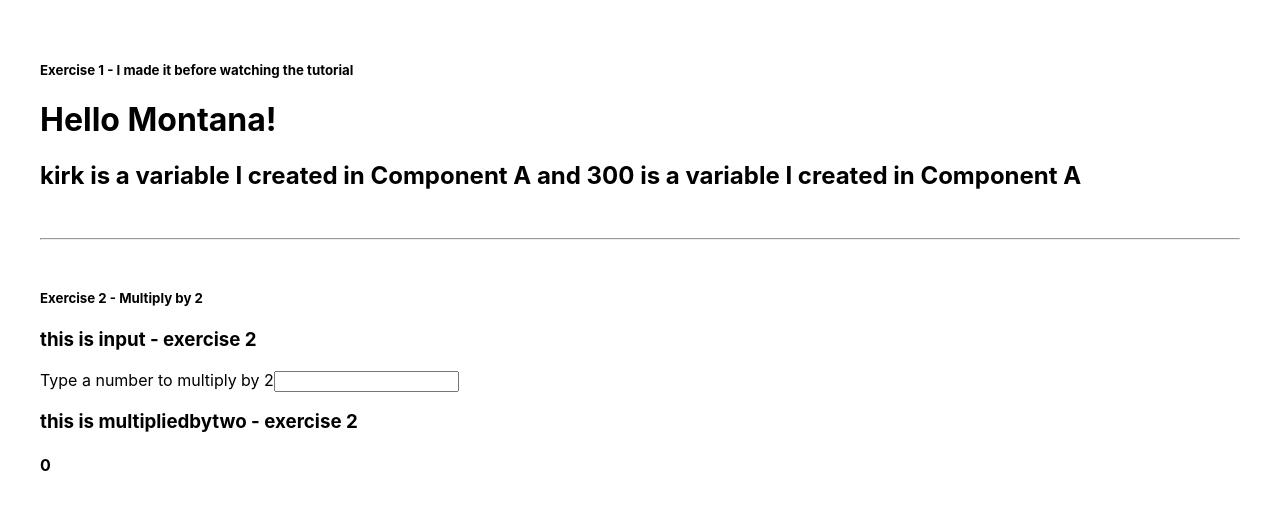
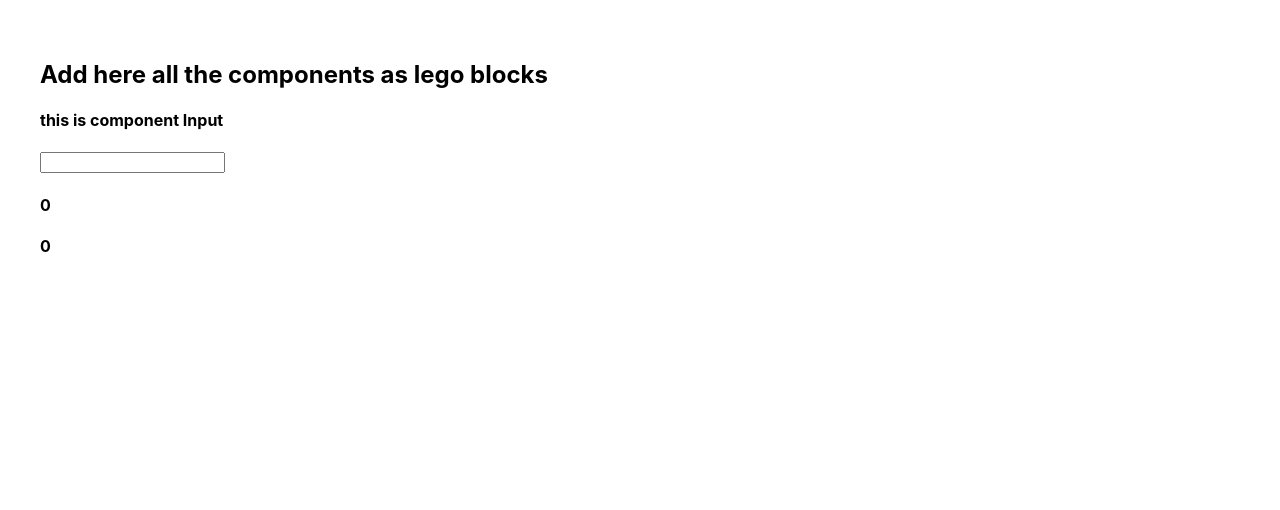
Before and after one commit to React-JS-Folder/react-git-github, a React (Create React App) app: page / in a window 1280 px wide. Shown: the top 510 px of the page. Built offline with nearby package versions, Linux system fonts and the light colour scheme.

Commit message:
Tutorial 14 - video 17 - React State Management - Prop Drilling

```diff
--- a/src/App.jsx
+++ b/src/App.jsx
@@ -1,36 +1,17 @@
 import React from 'react'
 import {useState} from 'react';
-
-import Component_A from './components_exercise1/Component_A.jsx'
-import Input from './Components_exercise2-MultiplyBy2/Input.jsx';
-import MultipliedByTwo from './Components_exercise2-MultiplyBy2/MultipliedByTwo.jsx';
+import CalculationOverview from './components/CalculationOverview';
+import Input from './Input';
 
 export default function App() {
   const [inputValue, setInputValue] = useState(0);
-  const name = "kirk";
-  const id = 300;
-
   return (
     <div>
-      <h5>Exercise 1 - I made it before watching the tutorial</h5>
-      <Component_A name={name} id={id}/>
+      <h2>Add here all the components as lego blocks</h2>
 
-      <br />
-      <hr />
-      <br />
-      <h5>Exercise 2 - Multiply by 2</h5>
 
       <Input setInputValue={setInputValue}/>
-      <MultipliedByTwo inputValue={inputValue}/>
-
-
-
-
-
-
-
-
-
+      <CalculationOverview inputValue={inputValue}/>
 
     </div>
   )
--- a/src/Components_exercise2-MultiplyBy2/Input.jsx
+++ /dev/null
@@ -1,16 +0,0 @@
-import React from 'react'
-
-export default function Input(props) {
-  const {setInputValue} = props;
-
-
-  return (
-    <div>
-      <h3>this is input - exercise 2</h3>
-
-      <label htmlFor="">Type a number to multiply by 2
-        <input type="number" onChange={(e)=> setInputValue(e.target.value)} />
-      </label>
-    </div>
-  )
-}
--- /dev/null
+++ b/src/Input.jsx
@@ -0,0 +1,10 @@
+import React from 'react'
+
+export default function Input({setInputValue}) {
+  return (
+    <div>
+      <h4>this is component Input</h4>
+      <input type="number" onChange={ (e) => setInputValue(e.target.value)} />
+    </div>
+  )
+}
--- /dev/null
+++ b/src/components/CalculationOverview.jsx
@@ -0,0 +1,12 @@
+import React from 'react'
+import MultipliedCalculations from './MultipliedCalculations'
+
+
+export default function CalculationOverview({inputValue}) {
+  return (
+    <div>
+      <h4>{inputValue}</h4>
+      <MultipliedCalculations inputValue={inputValue} />
+    </div>
+  )
+}
--- a/src/Components_exercise2-MultiplyBy2/MultipliedByTwo.jsx
+++ b/src/components/MultipliedByTwo.jsx
@@ -3,9 +3,7 @@ import React from 'react'
 export default function MultipliedByTwo({inputValue}) {
   return (
     <div>
-      <h3>this is multipliedbytwo - exercise 2</h3>
       <h4>{inputValue * 2}</h4>
-
     </div>
   )
 }
--- /dev/null
+++ b/src/components/MultipliedCalculations.jsx
@@ -0,0 +1,12 @@
+import React from 'react'
+import MultipliedByTwo from './MultipliedByTwo'
+
+
+export default function MultipliedCalculations({inputValue}) {
+
+  return (
+    <div>
+      <MultipliedByTwo inputValue={inputValue} />
+    </div>
+  )
+}
--- a/src/components_exercise1/Component_A.jsx
+++ /dev/null
@@ -1,19 +0,0 @@
-import React from 'react'
-
-
-export default function Component_A(props) {
-  const {name, id} = props;
-
-  console.log(props);
-
-
-  return (
-    <div>
-      <h1>Hello Montana!</h1>
-      <h2>
-        {`${name} is a variable I created in Component A and ${id} is a variable I created in Component A`}
-      </h2>
-
-    </div>
-  )
-}
```
Also changed, not shown: src/React State Managment - notes/State Managment - 1. Props.txt (deleted), src/React State Managment - notes/State Managment - 2. Props Drilling.txt (added).
